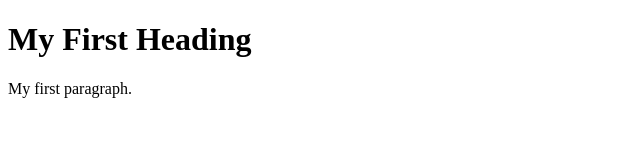
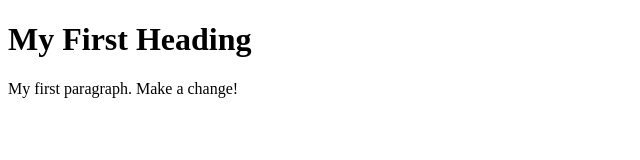
Before and after one commit to robertmartinbc/gordian-knots, a plain HTML site: page index.html in a window 1280 px wide. Shown: the whole page, without its empty margins (0-640 px from the left). Drawn offline with Linux system fonts and the light colour scheme.

Commit message:
Second commit

```diff
--- a/index.html
+++ b/index.html
@@ -4,7 +4,7 @@
 
 <h1>My First Heading</h1>
 
-<p>My first paragraph.</p>
+<p>My first paragraph. Make a change!</p>
 
 </body>
 </html>
```
